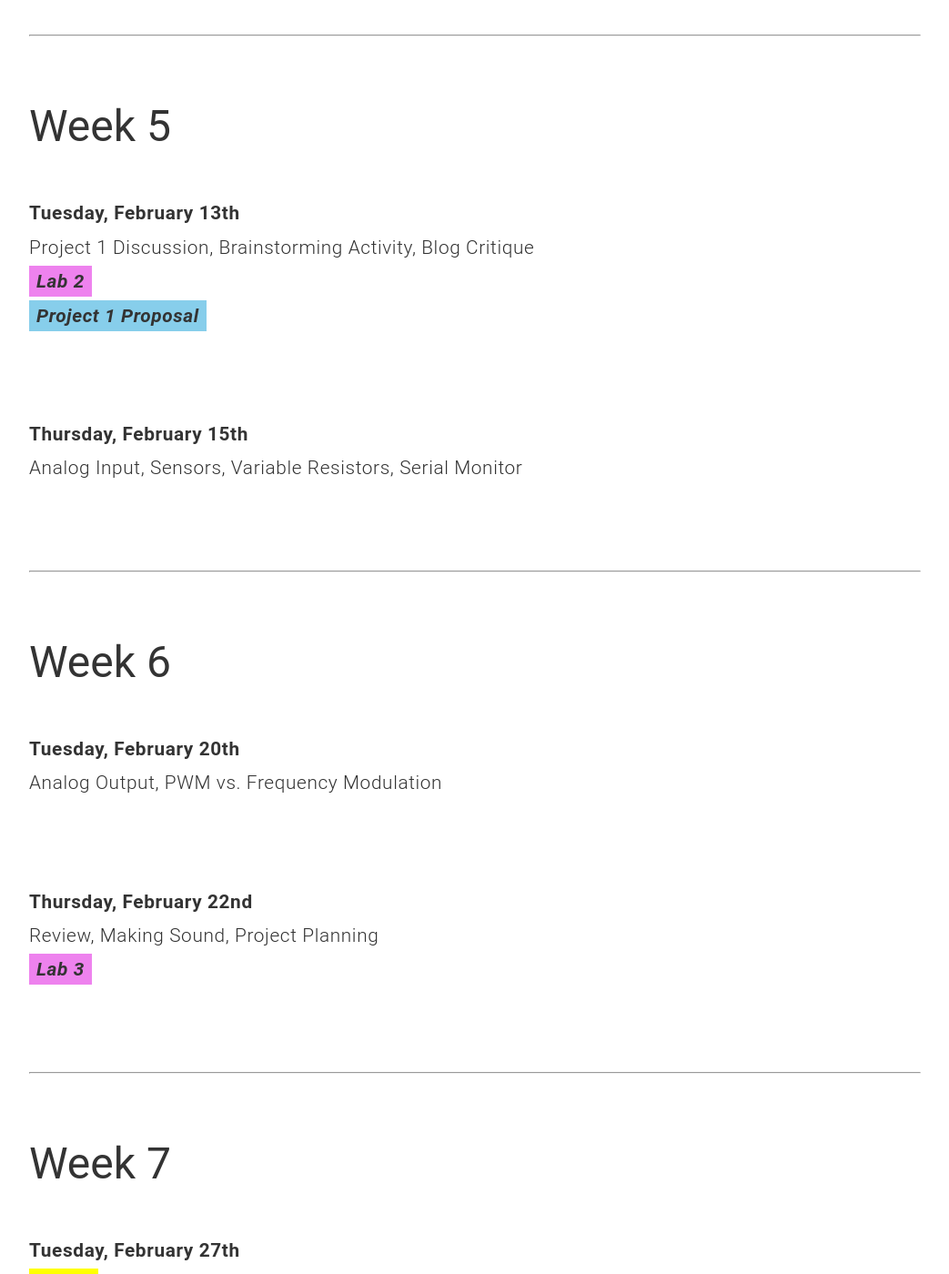
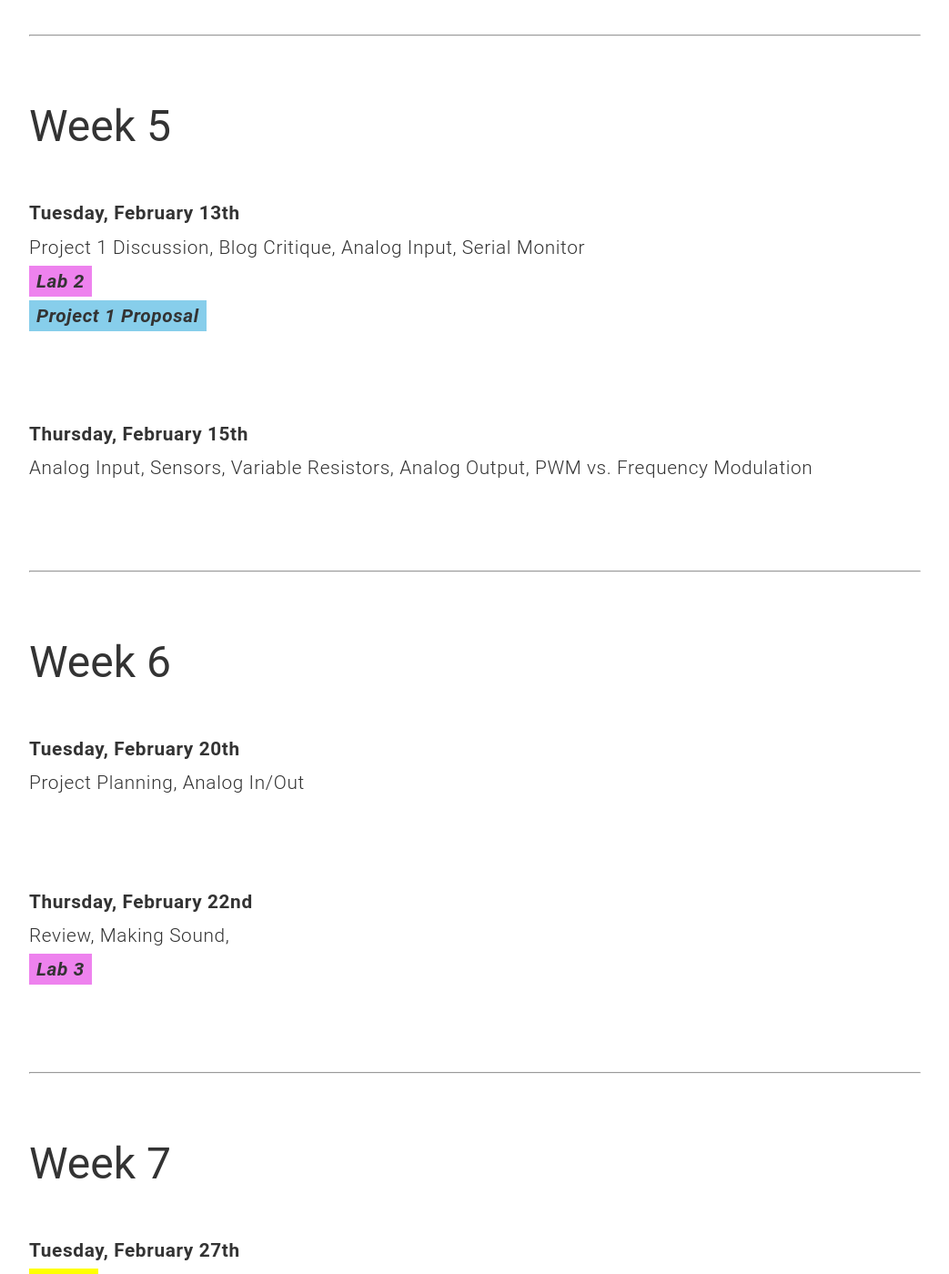
Before and after one commit to coloringchaos/object-s18, a Jekyll site: the page built from schedule.md, in a window 1280 px wide and 1400 px high, scrolled down 3457 px. Shown: the whole window at 91% size, without its empty margins (118-1161 px from the left). Built offline with Jekyll 4.4.1, drawn with Linux system fonts in a browser that asks for light colours.

Commit message:
sched change

```diff
--- a/schedule.md
+++ b/schedule.md
@@ -103,26 +103,26 @@ Laser Cutting, Work Time
 
 ## Week 5
 <span class="ass">**Tuesday, February 13th**</span><br>
-Project 1 Discussion, Brainstorming Activity, Blog Critique
+Project 1 Discussion, Blog Critique, Analog Input, Serial Monitor
 <br><span class="lab">***[Lab 2](/object-s18/lab2)***</span>
 <br><span class="proj">***[Project 1 Proposal](/object-s18/project1)***</span>
 
 <br>
 
 <span class="ass">**Thursday, February 15th**</span> <br>
-Analog Input, Sensors, Variable Resistors, Serial Monitor
+Analog Input, Sensors, Variable Resistors, Analog Output, PWM vs. Frequency Modulation
 
 <br>
 <hr>
 
 ## Week 6
 <span class="ass">**Tuesday, February 20th**</span> <br>
-Analog Output, PWM vs. Frequency Modulation
+Project Planning, Analog In/Out
 
 <br>
 
 <span class="ass">**Thursday, February 22nd**</span> <br>
-Review, Making Sound, Project Planning<br>
+Review, Making Sound, <br>
 <span class="lab">***Lab 3***</span>
 
 <br>
```
